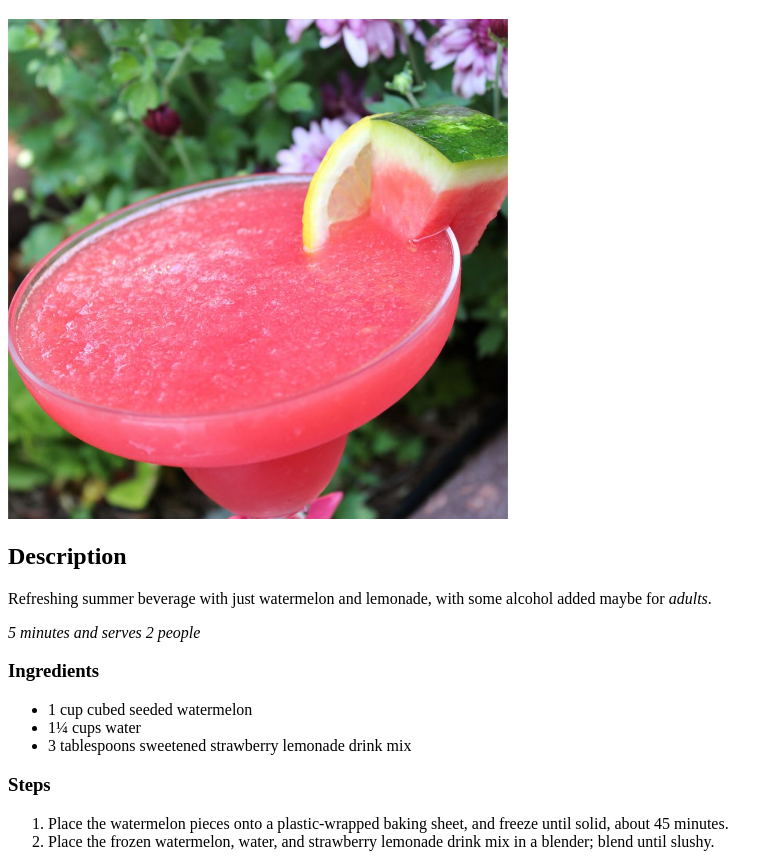
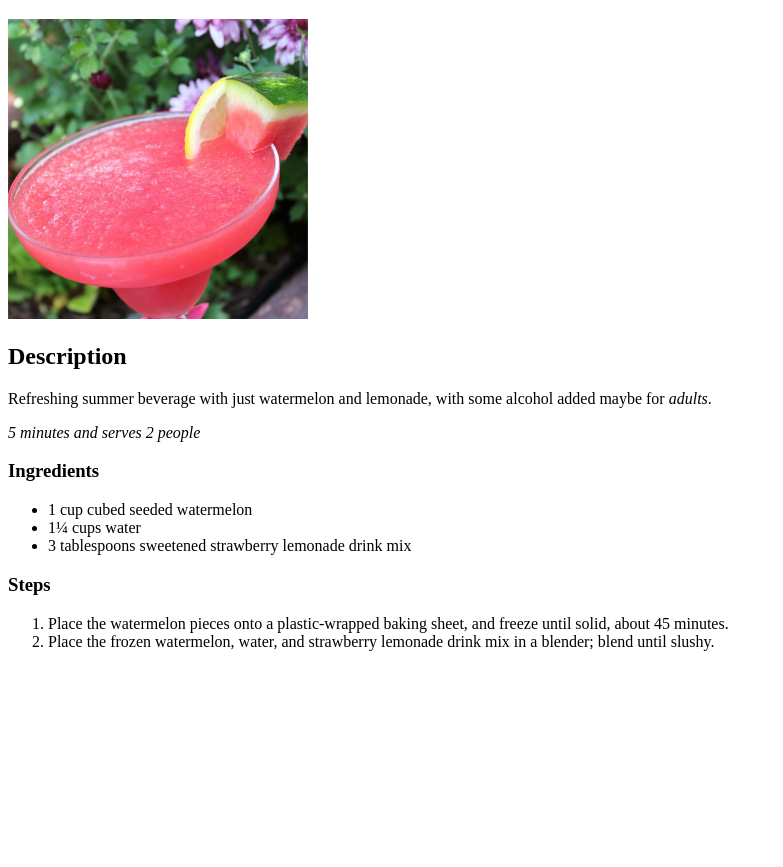
Before and after one commit to tamoghna-roy/odin-recipes, a plain HTML site: page recipes/watermelon_lemonade_slush.html in a window 1280 px wide. Shown: the part 61-928 px from the top of the page, without its empty margins (0-783 px from the left). After the commit the page ends 800 px from the top, so only its background shows below. Drawn offline with Linux system fonts and the light colour scheme.

Commit message:
Edit 1st recipe
Make image smaller.

```diff
--- a/recipes/watermelon_lemonade_slush.html
+++ b/recipes/watermelon_lemonade_slush.html
@@ -6,7 +6,7 @@
     </head>
     <body>
         <h1>Watermelon Lemonade Slush</h1>
-        <img src="../images/slush.jpeg" width="500px" alt="Picture of Watermelon Lemonade Slush">
+        <img src="../images/slush.jpeg" width="300px" alt="Picture of Watermelon Lemonade Slush">
         <h2>Description</h2>
         <p>Refreshing summer beverage with just watermelon and lemonade, with some alcohol added maybe for <em>adults</em>.</p>
         <em>5 minutes and serves 2 people</em>
```
